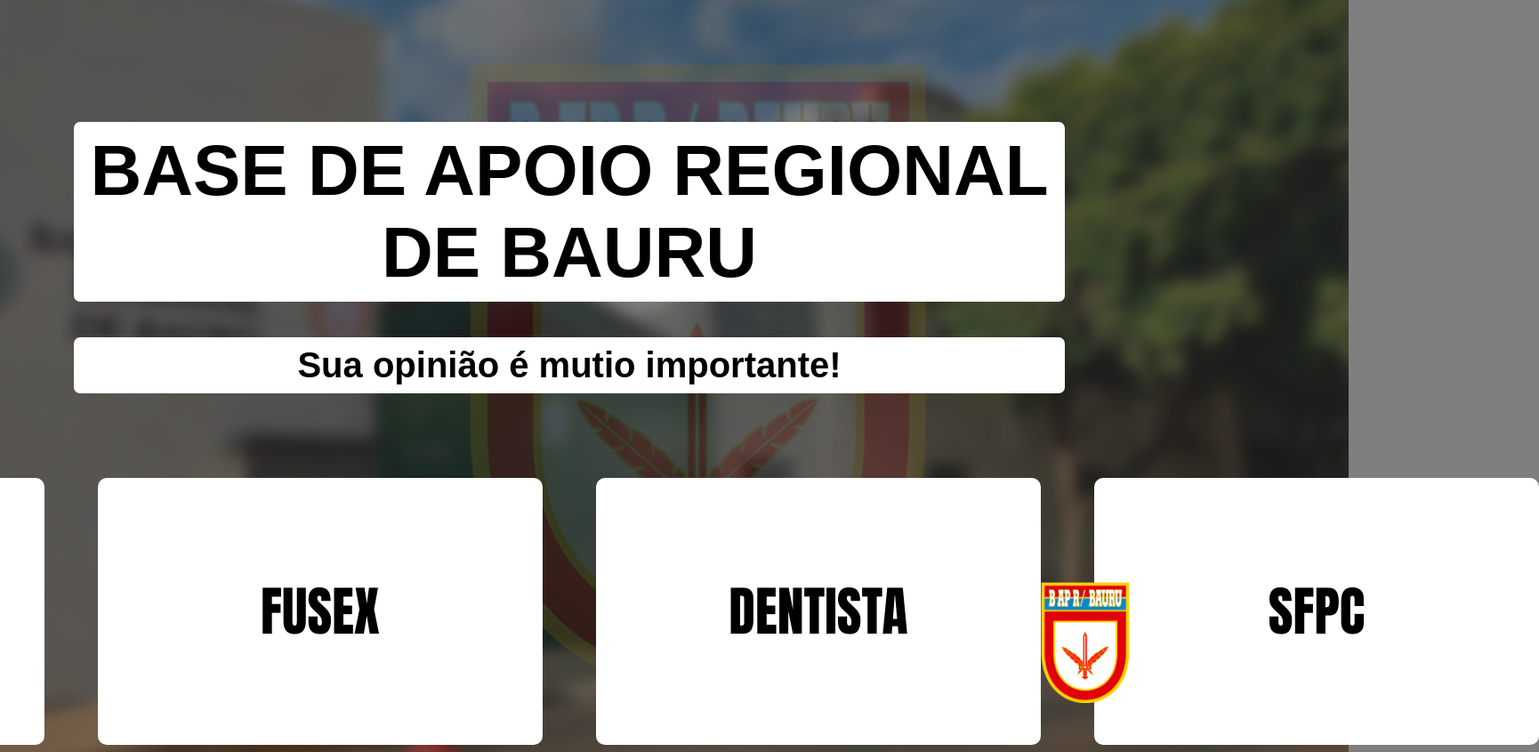
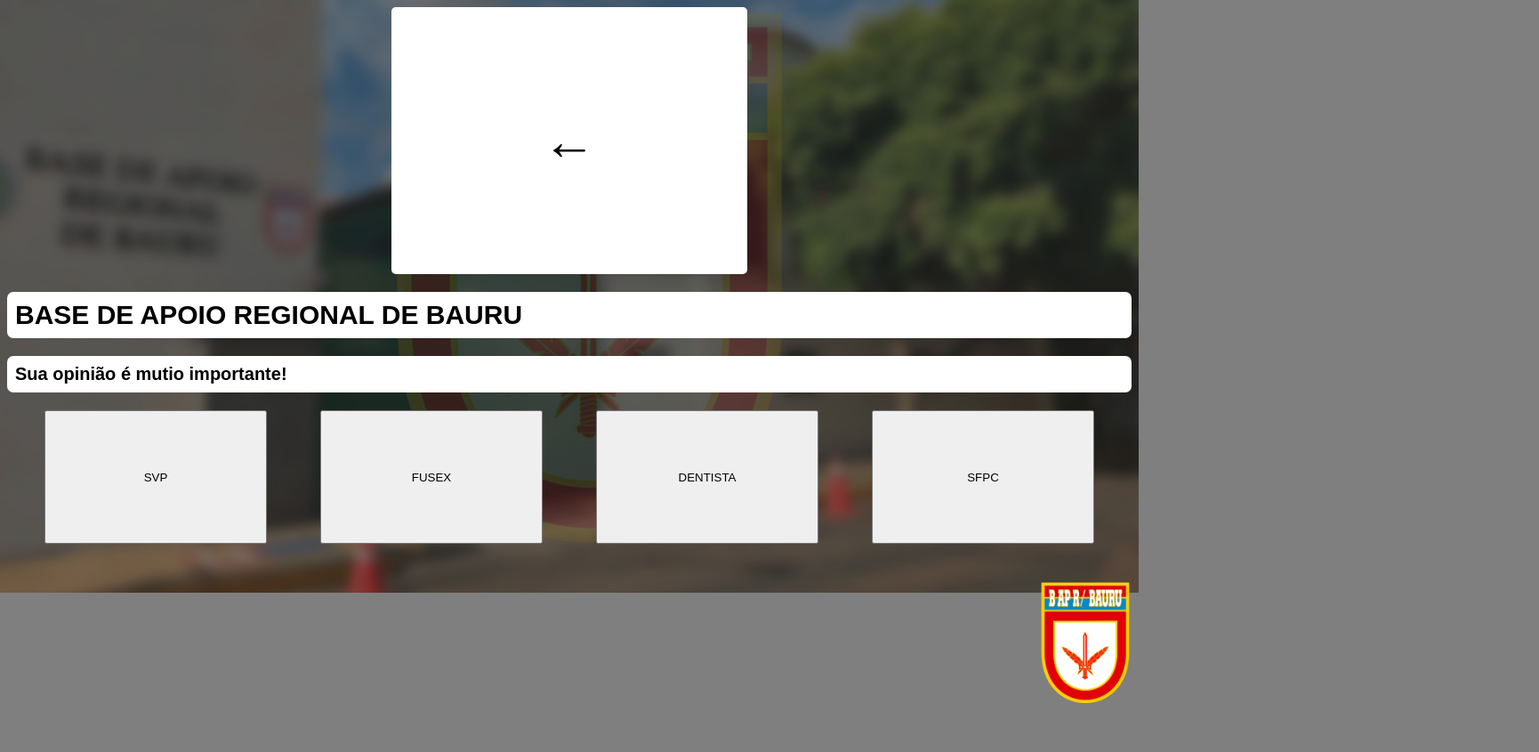
Before and after one commit to GiovanniRizze/GiovanniRizze.github.io, a plain HTML site: page index.html in a window 1280 px wide. Shown: the whole page at 89% size, 1730 px wide, since content can reach past the window. After the commit the page ends 800 px from the top, so only its background shows below. Drawn offline with Linux system fonts and the light colour scheme.

Commit message:
Update index.html

```diff
--- a/index.html
+++ b/index.html
@@ -1,6 +1,7 @@
 <!DOCTYPE html>
 <html lang="pt-br">
 <head>
+    <meta name="viewport" content="width=device-width, initial-scale=1.0">
     <meta charset="UTF-8">
     <meta name="viewport" content="width=device-width, initial-scale=1.0">
     <title>B AP R BAURU</title>
@@ -10,7 +11,7 @@
     background-image: url('fundo para cartões.jpg');
     background-size: cover;
     background-repeat: no-repeat;
-    background-position: flex;
+    background-position: center;
 
     /* Adicione uma sobreposição escura */
     background-color: rgba(0, 0, 0, 0.5); /* Ajuste o valor alpha (último valor) para controlar a escuridão */
@@ -25,10 +26,12 @@
 
         }
 
-        .container {
-            padding: 75px;
-            text-align: center;
-            font-size: 40px;
+        .container h1 {
+            font-size: 30px; /* Tamanho da fonte reduzido para dispositivos móveis */
+        }
+
+        .container p {
+            font-size: 20px; /* Tamanho da fonte reduzido para dispositivos móveis */
         }
 
         .logo {
@@ -70,7 +73,8 @@
         }
 
         .emoji-button span {
-            margin-top: 10px; /* Espaço entre o emoji e o texto */
+            margin-top: 10px;
+            text-align: center; /* Centralize o texto dentro dos botões */
         }
 
         .emoji-button:hover {
@@ -153,27 +157,16 @@
 
         /* Estilo para o contêiner dos botões iniciais (para alinhá-los lado a lado) */
         .botoes-iniciais {
-    display: flex;
-    justify-content: center;
-    gap: 60px; /* Espaço entre os botões (ajustado para 20px) */
-}
+            display: flex;
+            justify-content: center;
+            gap: 60px; /* Espaço entre os botões (ajustado para 20px) */
+        }
 
         /* Estilo para os botões FUSEX, SVP e DENTISTA */
         .botao-inicial {
-            background-color: white; /* Cor de fundo branca */
-            color: black; /* Texto preto */
-            font-family: 'Impact', sans-serif; /* Fonte Impact */
-            border-radius: 10px; /* Borda arredondada */
-            font-size: 60px; /* Tamanho da fonte */
-            padding: 10px; /* Espaçamento interno */
-            width: 500px; /* Tamanho dos botões (pode ajustar conforme necessário) */
-            height: 300px; /* Altura dos botões (pode ajustar conforme necessário) */
-            border: none;
-            cursor: pointer;
-            display: flex;
-            justify-content: center; /* Centraliza horizontalmente */
-            align-items: center; /* Centraliza verticalmente */
-            gap: 100px;
+        /* ... */
+            width: 250px; /* Reduza o tamanho dos botões para dispositivos móveis */
+            height: 150px; /* Reduza o tamanho dos botões para dispositivos móveis */
         }
 
         /* Estilo para os botões de imagem (removendo a imagem) */
@@ -204,9 +197,11 @@
             justify-content: center;
         }
          /* Estilo para ocultar o botão de voltar inicialmente */
-    #botao-voltar {
-        display: none;
-    }
+        .botao-voltar button {
+            font-size: 30px; /* Tamanho da fonte reduzido para dispositivos móveis */
+            width: 150px; /* Reduza o tamanho do botão de voltar para dispositivos móveis */
+            height: 100px; /* Reduza o tamanho do botão de voltar para dispositivos móveis */
+}
       /* Estilo para o botão "Zerar Contagem" */
       .botao-zerar {
             font-family: sans-serif; /* Fonte desejada para o botão "Zerar Contagem" */
```
